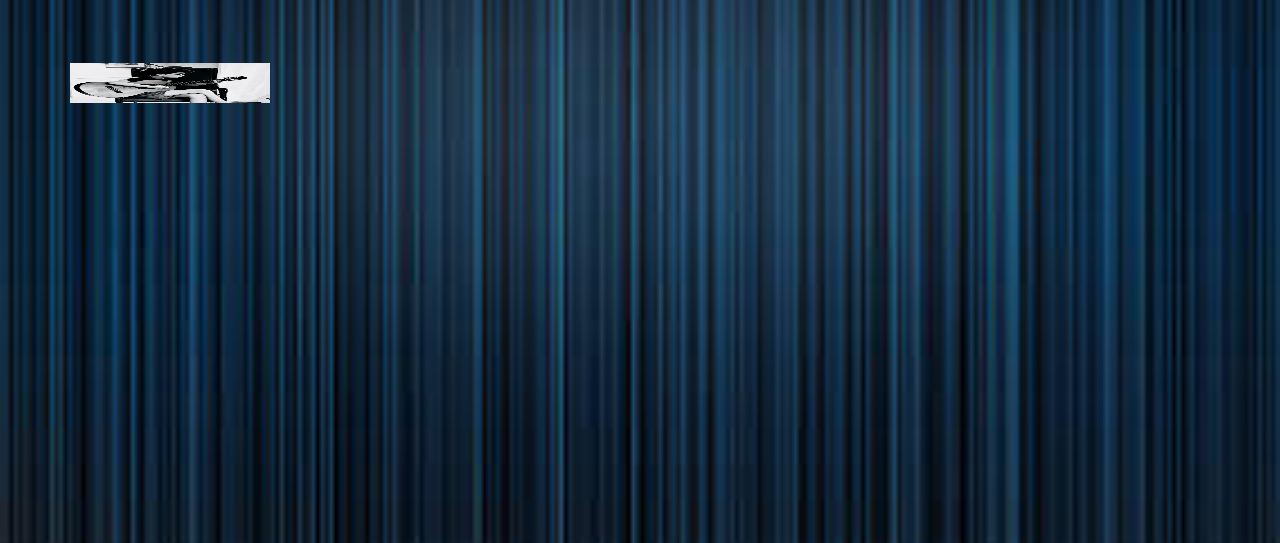
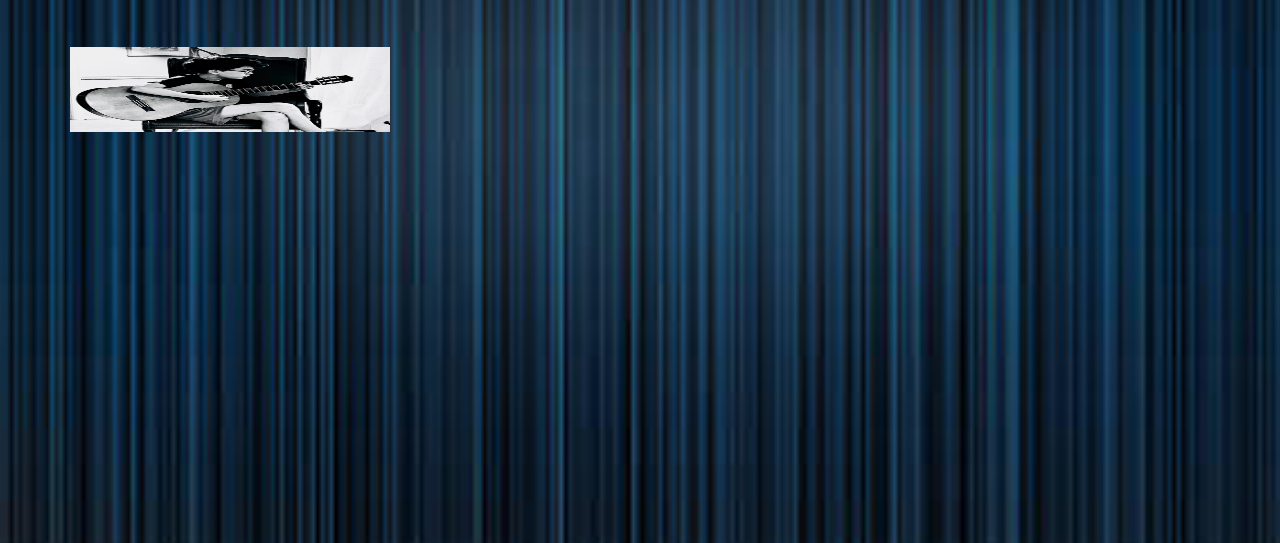
Before and after one commit to Cason1509/Cason1509.github.io, a plain HTML site: page index.html in a window 1280 px wide. Shown: the part 257-800 px from the top of the page. Drawn offline with Linux system fonts and the light colour scheme; a web font is replaced by a local one.

Commit message:
Update index.html

```diff
--- a/index.html
+++ b/index.html
@@ -81,6 +81,6 @@ body {
     <p>
        My debut album "Life" Coming Soon!
     </p>
-	  <img src="IMG-2452.jpg" width="200" height="40" alt="me playing guitar in 2019">
+	  <img src="IMG-2452.jpg" width="320" height="85" alt="me playing guitar in 2019">
   </body>
 </html>
```
